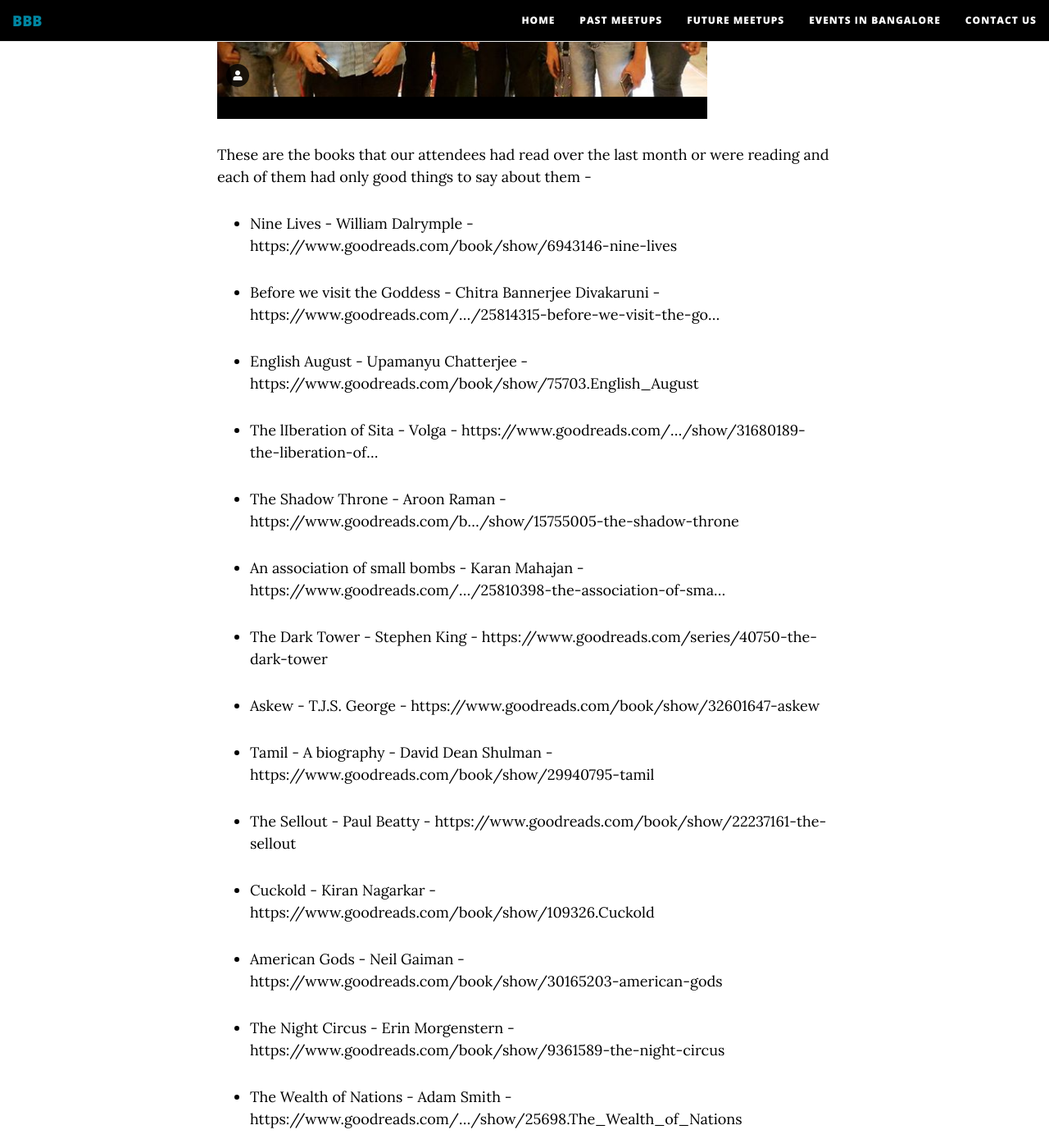
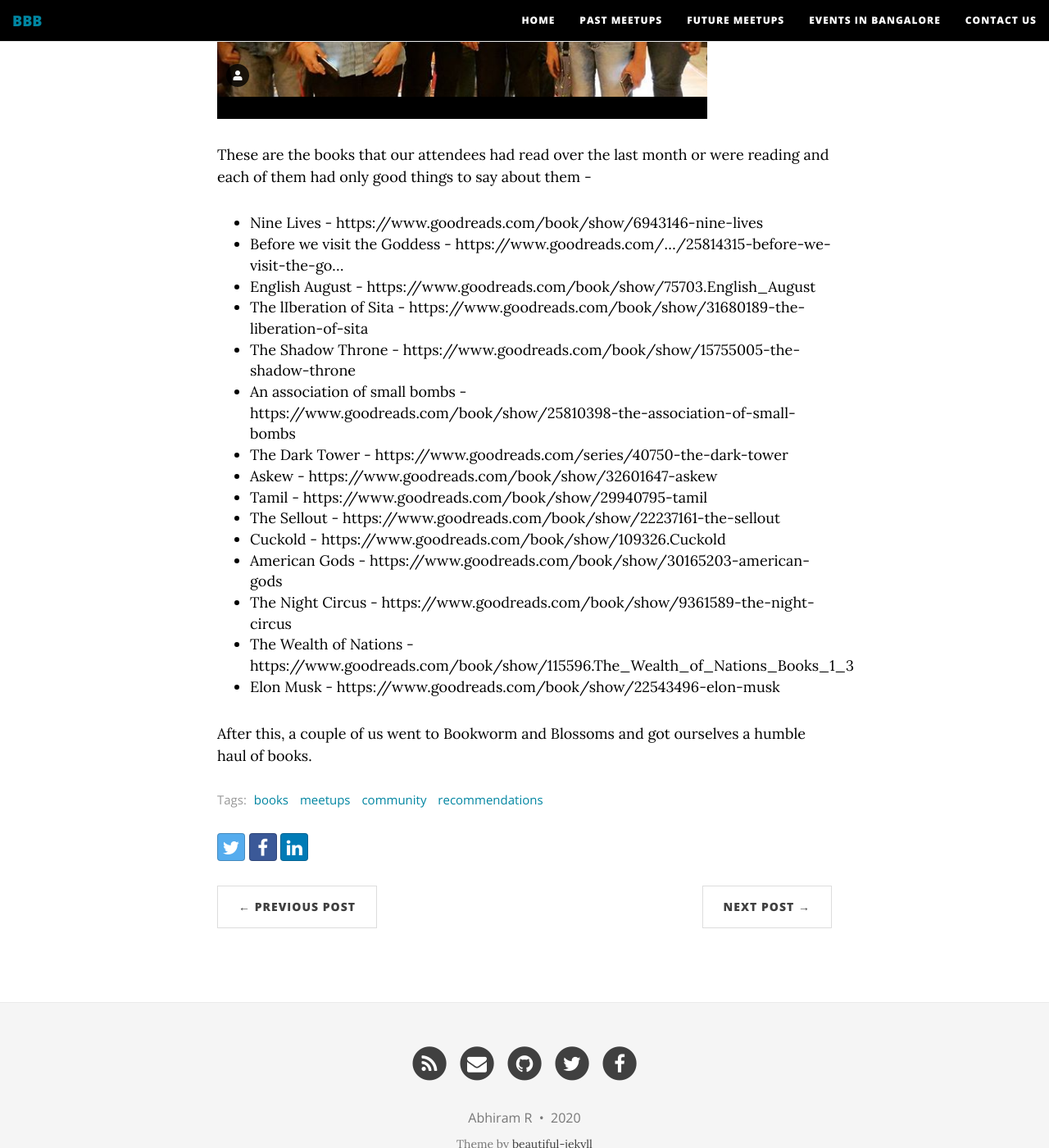
Before and after one commit to brokebibliophiles/brokebibliophiles.github.io, a Jekyll site: the page built from _posts/2017-08-26-BBB-Meetup-4.md, in a window 1280 px wide and 1400 px high, scrolled down 785 px. Shown: the whole window at 82% size. Built offline with Jekyll 4.4.1, drawn with Linux system fonts in a browser that asks for light colours; nearby versions of some CDN libraries; comment, search, counter and statistics services are not loaded; some of the changed text lies outside the part shown.

Commit message:
Fixed some posts

```diff
--- a/_posts/2017-08-26-BBB-Meetup-4.md
+++ b/_posts/2017-08-26-BBB-Meetup-4.md
@@ -14,47 +14,21 @@ But, the real takeaway was the collective knowledge of the books we might not ha
 
 These are the books that our attendees had read over the last month or were reading and each of them had only good things to say about them -
 
-- Nine Lives - William Dalrymple - https://www.goodreads.com/book/show/6943146-nine-lives
-
-- Before we visit the Goddess - Chitra Bannerjee Divakaruni -https://www.goodreads.com/…/25814315-before-we-visit-the-go…
-
-- English August - Upamanyu Chatterjee -
-https://www.goodreads.com/book/show/75703.English_August
-
-- The lIberation of Sita - Volga - https://www.goodreads.com/…/show/31680189-the-liberation-of…
-
-- The Shadow Throne - Aroon Raman -
-https://www.goodreads.com/b…/show/15755005-the-shadow-throne
-
-- An association of small bombs - Karan Mahajan -
-https://www.goodreads.com/…/25810398-the-association-of-sma…
-
-- The Dark Tower - Stephen King -
-https://www.goodreads.com/series/40750-the-dark-tower
-
-- Askew - T.J.S. George -
-https://www.goodreads.com/book/show/32601647-askew
-
-- Tamil - A biography - David Dean Shulman -
-https://www.goodreads.com/book/show/29940795-tamil
-
-- The Sellout - Paul Beatty -
-https://www.goodreads.com/book/show/22237161-the-sellout
-
-- Cuckold - Kiran Nagarkar -
-https://www.goodreads.com/book/show/109326.Cuckold
-
-- American Gods - Neil Gaiman -
-https://www.goodreads.com/book/show/30165203-american-gods
-
-- The Night Circus - Erin Morgenstern -
-https://www.goodreads.com/book/show/9361589-the-night-circus
-
-- The Wealth of Nations - Adam Smith -
-https://www.goodreads.com/…/show/25698.The_Wealth_of_Nations
-
-- Elon Musk - Ashlee Vance
-https://www.goodreads.com/book/show/22543496-elon-musk
+- Nine Lives -  https://www.goodreads.com/book/show/6943146-nine-lives
+- Before we visit the Goddess - https://www.goodreads.com/…/25814315-before-we-visit-the-go…
+- English August - https://www.goodreads.com/book/show/75703.English_August
+- The lIberation of Sita -  https://www.goodreads.com/book/show/31680189-the-liberation-of-sita
+- The Shadow Throne - https://www.goodreads.com/book/show/15755005-the-shadow-throne
+- An association of small bombs - https://www.goodreads.com/book/show/25810398-the-association-of-small-bombs
+- The Dark Tower - https://www.goodreads.com/series/40750-the-dark-tower
+- Askew - https://www.goodreads.com/book/show/32601647-askew
+- Tamil - https://www.goodreads.com/book/show/29940795-tamil
+- The Sellout - https://www.goodreads.com/book/show/22237161-the-sellout
+- Cuckold - https://www.goodreads.com/book/show/109326.Cuckold
+- American Gods - https://www.goodreads.com/book/show/30165203-american-gods
+- The Night Circus - https://www.goodreads.com/book/show/9361589-the-night-circus
+- The Wealth of Nations -  https://www.goodreads.com/book/show/115596.The_Wealth_of_Nations_Books_1_3
+- Elon Musk - https://www.goodreads.com/book/show/22543496-elon-musk
 
 After this, a couple of us went to Bookworm and Blossoms and got ourselves a humble haul of books.
 
```
Also changed, not shown: _posts/2017-04-16-BBB-Meetup-1.md (+2 -2 lines).
